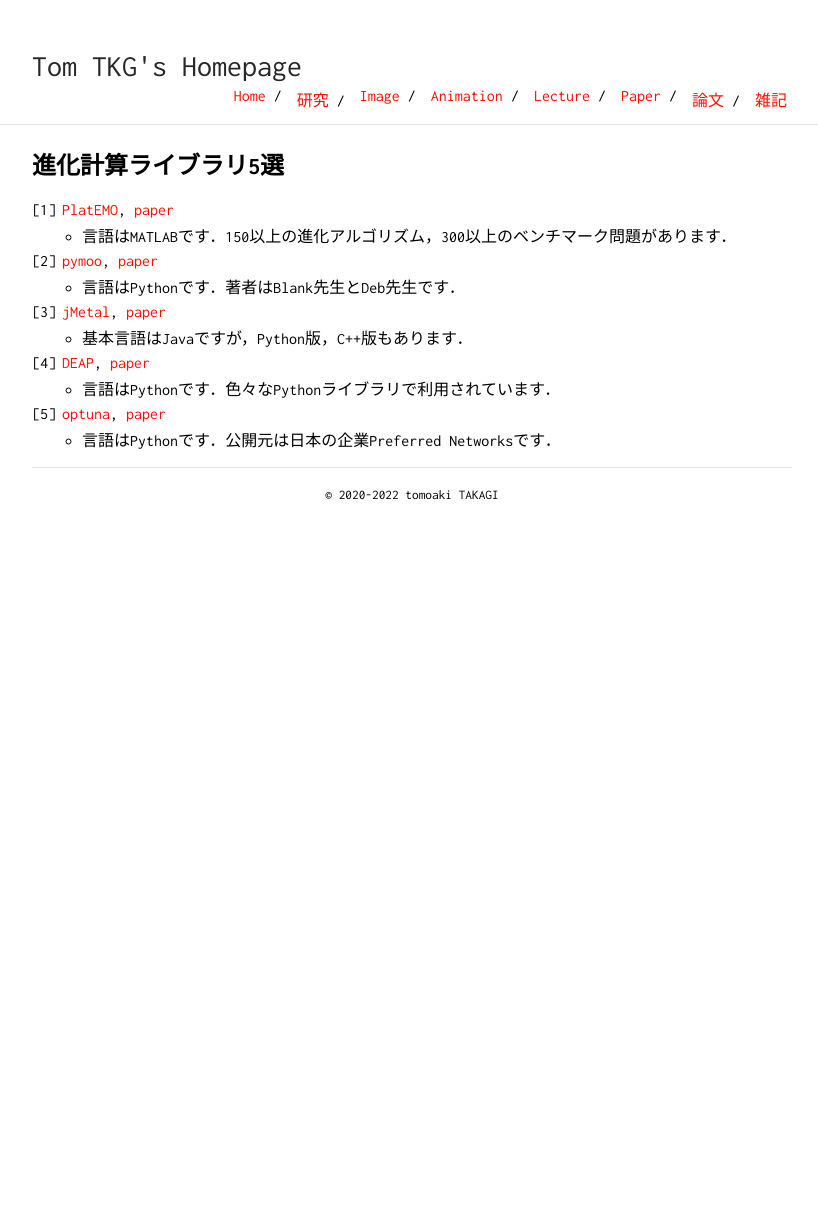
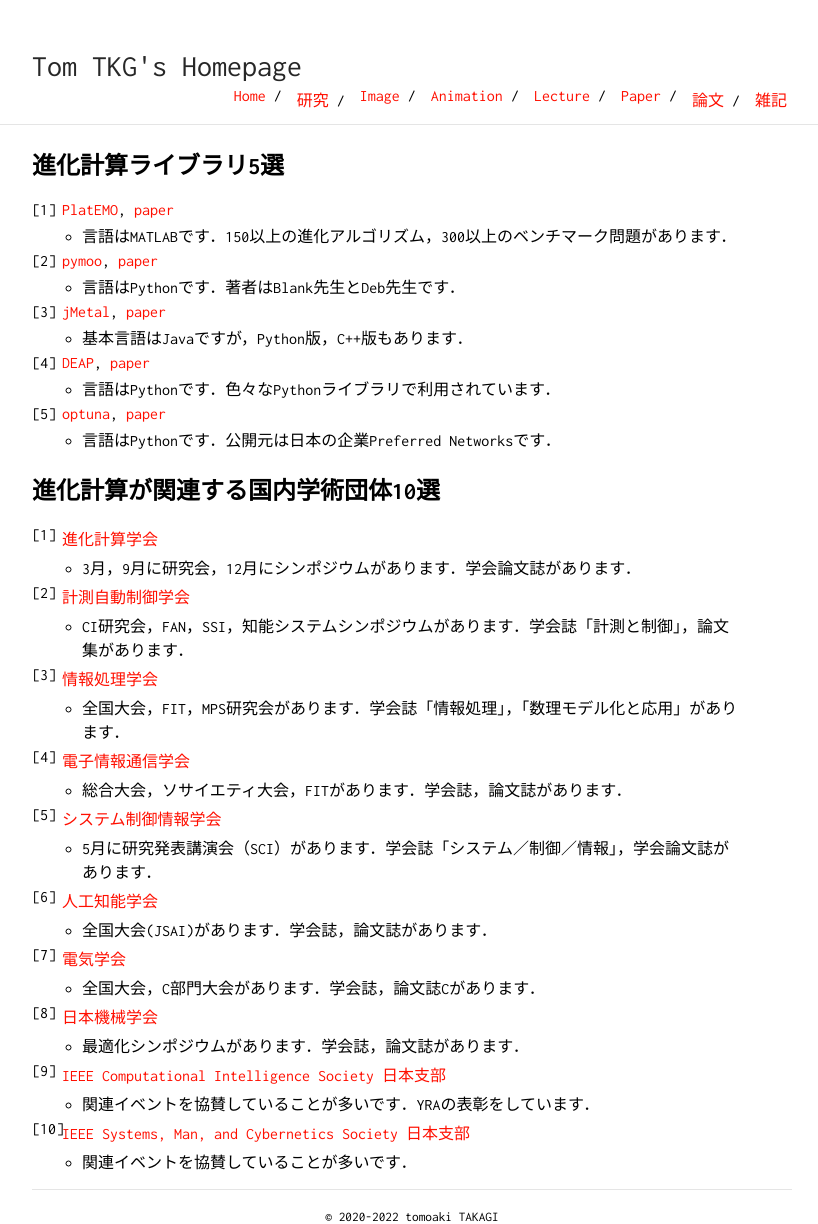
Before and after one commit to tomtkg/tomtkg.github.io, a Jekyll site: the page built from bib.md, in a window 1280 px wide. Shown: the whole page, without its empty margins (228-1046 px from the left). Built offline with Jekyll 4.4.1, drawn with Linux system fonts in a browser that asks for light colours; before the commit the page ends 900 px from its top, so only the background shows below that.

Commit message:
Update bib.md

```diff
--- a/bib.md
+++ b/bib.md
@@ -14,3 +14,25 @@
     - 言語はPythonです．色々なPythonライブラリで利用されています．
 1. [optuna](https://github.com/optuna/optuna), [paper](https://doi.org/10.1145/3292500.3330701)
     - 言語はPythonです．公開元は日本の企業Preferred Networksです．
+
+## 進化計算が関連する国内学術団体10選
+1. [進化計算学会](http://www.jpnsec.org)
+    - 3月，9月に研究会，12月にシンポジウムがあります．学会論文誌があります．
+1. [計測自動制御学会](https://www.sice.jp)
+    - CI研究会，FAN，SSI，知能システムシンポジウムがあります．学会誌「計測と制御」，論文集があります．
+1. [情報処理学会](https://www.ipsj.or.jp)
+    - 全国大会，FIT，MPS研究会があります．学会誌「情報処理」，「数理モデル化と応用」があります．
+1. [電子情報通信学会](https://www.ieice.org/jpn_r)
+    - 総合大会，ソサイエティ大会，FITがあります．学会誌，論文誌があります．
+1. [システム制御情報学会](https://www.iscie.or.jp)
+    - 5月に研究発表講演会（SCI）があります．学会誌「システム／制御／情報」，学会論文誌があります．
+1. [人工知能学会](https://www.ai-gakkai.or.jp)
+    - 全国大会(JSAI)があります．学会誌，論文誌があります．
+1. [電気学会](https://www.iee.jp)
+    - 全国大会，C部門大会があります．学会誌，論文誌Cがあります．
+1. [日本機械学会](https://www.jsme.or.jp)
+    - 最適化シンポジウムがあります．学会誌，論文誌があります．
+1. [IEEE Computational Intelligence Society ⽇本⽀部](http://www.ieee-jp.org/section/tokyo/chapter/CIS-11/index.php?TopPage-J)
+    - 関連イベントを協賛していることが多いです．YRAの表彰をしています．
+1. [IEEE Systems, Man, and Cybernetics Society ⽇本⽀部](https://www.ieee-jp.org/section/tokyo/chapter/SMC-28)
+    - 関連イベントを協賛していることが多いです．
```
